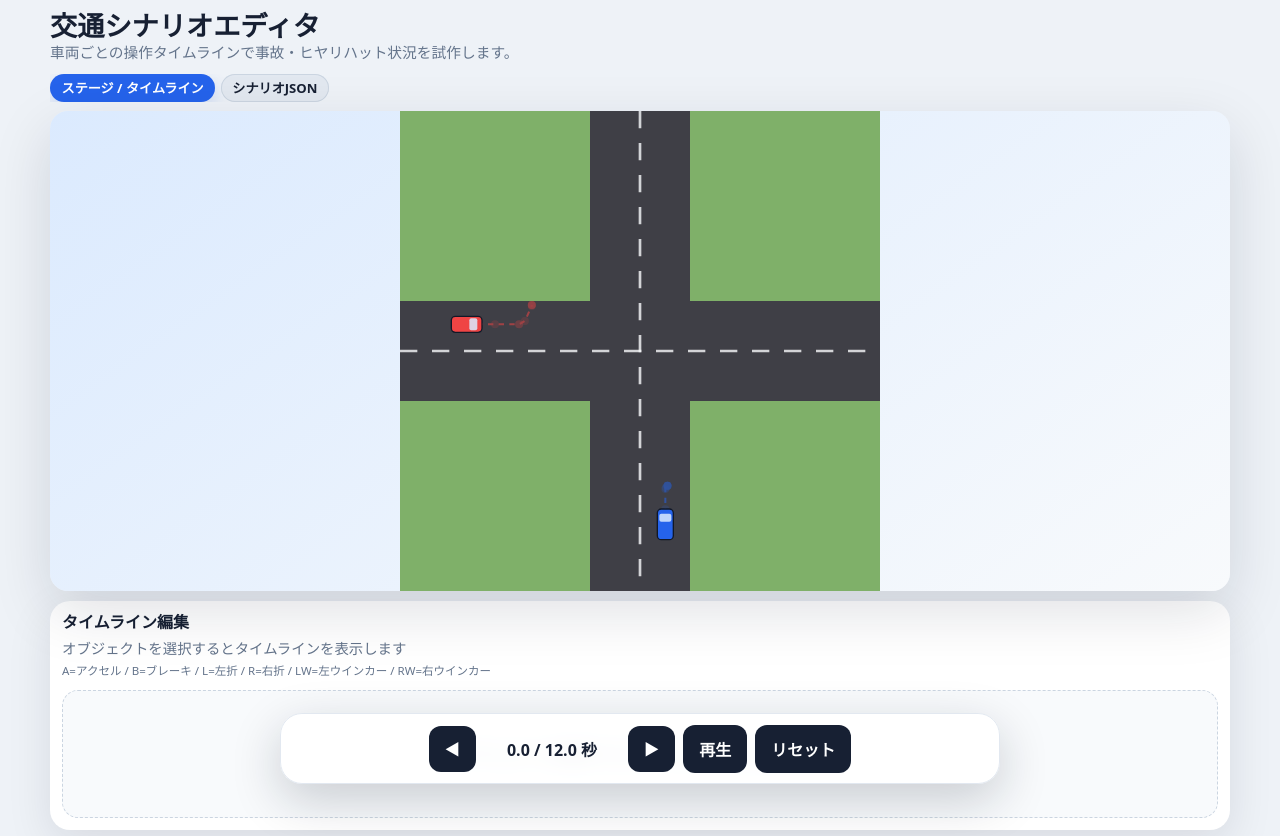
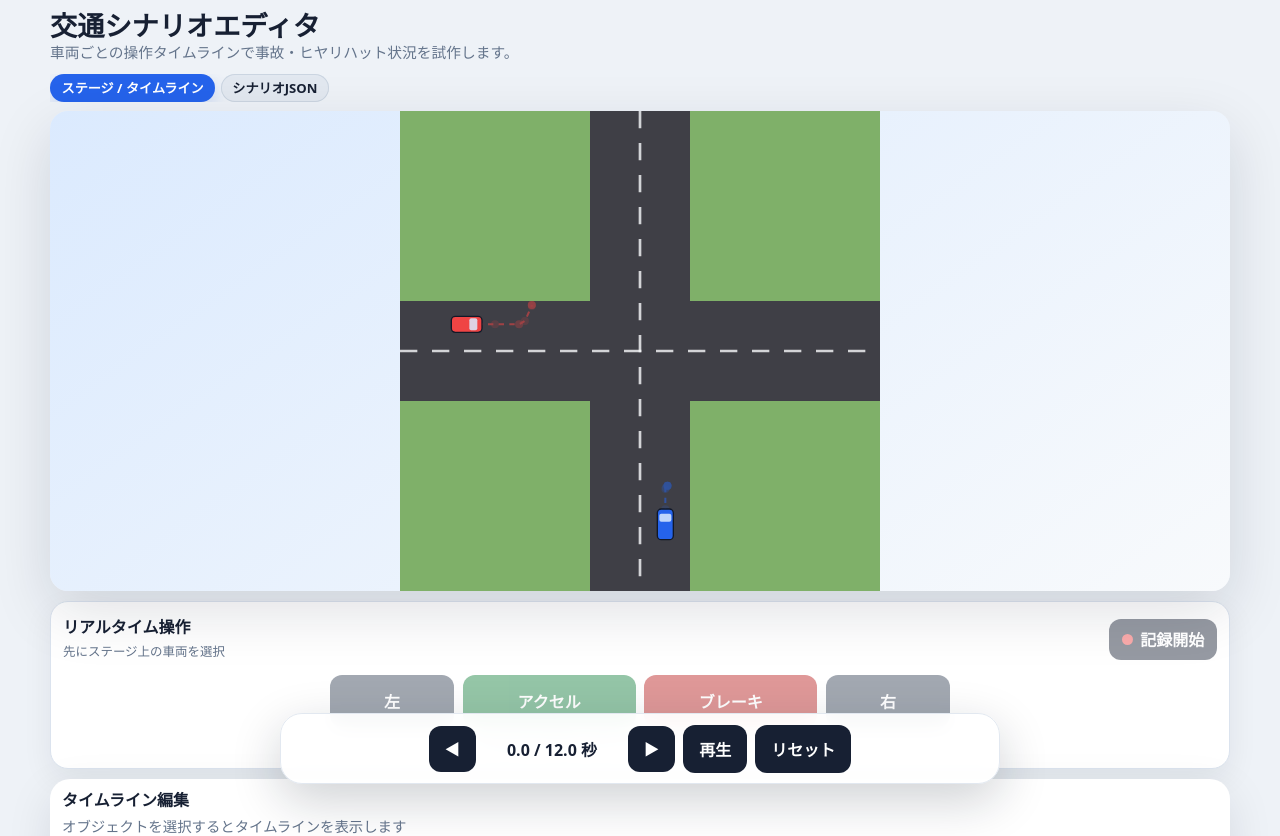
Before and after one commit to Hosifroude/traffic_sim, a React (Vite) app: page / in a window 1280 px wide. Shown: the top 836 px of the page. Built offline with nearby package versions, Linux system fonts and the light colour scheme.

Commit message:
Add real-time driving recorder
* Add real-time driving recorder

* Add real-time driving recorder

* Add real-time driving recorder

* Add real-time driving recorder

```diff
--- a/src/App.tsx
+++ b/src/App.tsx
@@ -1,6 +1,7 @@
-import { useCallback, useEffect, useMemo, useState } from 'react';
+import { useCallback, useEffect, useMemo, useRef, useState } from 'react';
 import { ActionDrawer } from './components/ActionDrawer';
 import { Controls } from './components/Controls';
+import { LiveRecorder, type LiveDrivingInput } from './components/LiveRecorder';
 import { Stage } from './components/Stage';
 import { TimelineGrid } from './components/TimelineGrid';
 import { sampleScenario } from './sampleScenario';
@@ -9,6 +10,7 @@ import type { Scenario, VehicleEvent } from './types';
 import './styles.css';
 
 const clampTime = (value: number, duration: number) => Number(Math.min(duration, Math.max(0, value)).toFixed(1));
+const EMPTY_DRIVING_INPUT: LiveDrivingInput = { accelerator: false, brake: false, steering: 'straight' };
 const parseActionId = (actionId: string) => {
   const [vehicleId, index] = actionId.split(':');
   return { vehicleId, eventIndex: Number(index) };
@@ -26,6 +28,15 @@ export default function App() {
   const [activeTab, setActiveTab] = useState<'editor' | 'json'>('editor');
   const [jsonDraft, setJsonDraft] = useState('');
   const [jsonError, setJsonError] = useState<string | null>(null);
+  const [recording, setRecording] = useState(false);
+  const [drivingInput, setDrivingInput] = useState<LiveDrivingInput>(EMPTY_DRIVING_INPUT);
+  const recordedSpeedRef = useRef(0);
+  const drivingInputRef = useRef(drivingInput);
+
+  const updateDrivingInput = useCallback((input: LiveDrivingInput) => {
+    drivingInputRef.current = input;
+    setDrivingInput(input);
+  }, []);
 
   useEffect(() => {
     if (!playing) return;
@@ -39,6 +50,45 @@ export default function App() {
     return () => window.clearInterval(id);
   }, [playing, scenario.durationSec]);
 
+  useEffect(() => {
+    if (!recording || !selectedVehicleId) return;
+    const id = window.setInterval(() => {
+      setTime((current) => {
+        const next = clampTime(current + 0.1, scenario.durationSec);
+        const controls = drivingInputRef.current;
+        let speed = recordedSpeedRef.current;
+        if (controls.brake) speed = Math.max(0, speed - 4);
+        else if (controls.accelerator) speed = Math.min(80, speed + 2);
+        recordedSpeedRef.current = speed;
+
+        const brake = controls.brake ? 'hard' as const : 'none' as const;
+        const turn = speed === 0 && controls.brake ? 'stop' as const : controls.steering;
+        const targetSpeedKmh = controls.brake && speed > 0 ? speed / 0.5 : speed;
+        const event: VehicleEvent = {
+          time: current,
+          durationSec: Math.max(0.1, next - current),
+          targetSpeedKmh,
+          turn,
+          brake,
+        };
+
+        setScenario((currentScenario) => ({
+          ...currentScenario,
+          vehicles: currentScenario.vehicles.map((vehicle) => vehicle.id === selectedVehicleId
+            ? { ...vehicle, events: [...vehicle.events, event] }
+            : vehicle),
+        }));
+
+        if (next >= scenario.durationSec) {
+          setRecording(false);
+          updateDrivingInput(EMPTY_DRIVING_INPUT);
+        }
+        return next;
+      });
+    }, 100);
+    return () => window.clearInterval(id);
+  }, [recording, scenario.durationSec, selectedVehicleId, updateDrivingInput]);
+
   const states = useMemo(() => simulateScenario(scenario, time), [scenario, time]);
   const json = useMemo(() => JSON.stringify(scenario, null, 2), [scenario]);
 
@@ -51,9 +101,29 @@ export default function App() {
   const editingEvent = editingActionId ? editingVehicle?.events[parseActionId(editingActionId).eventIndex] ?? null : null;
 
   const selectVehicle = (vehicleId: string) => {
+    if (recording) return;
     setSelectedVehicleId(vehicleId);
     setSelectedActionId(null);
     setEditingActionId(null);
+  };
+
+  const toggleRecording = () => {
+    if (recording) {
+      setRecording(false);
+      updateDrivingInput(EMPTY_DRIVING_INPUT);
+      return;
+    }
+    if (!selectedVehicleId) return;
+    setPlaying(false);
+    setTime(0);
+    recordedSpeedRef.current = 0;
+    updateDrivingInput(EMPTY_DRIVING_INPUT);
+    setScenario((current) => ({
+      ...current,
+      vehicles: current.vehicles.map((vehicle) => vehicle.id === selectedVehicleId ? { ...vehicle, events: [] } : vehicle),
+    }));
+    setSelectedActionId(null);
+    setRecording(true);
   };
 
   const openVehicleSettings = (vehicleId: string) => {
@@ -151,6 +221,13 @@ export default function App() {
           <div className="workspace">
             <Stage scenario={scenario} states={states} selectedVehicleId={selectedVehicleId} onSelectVehicle={selectVehicle} onOpenVehicleSettings={openVehicleSettings} />
           </div>
+          <LiveRecorder
+            vehicleName={scenario.vehicles.find((vehicle) => vehicle.id === selectedVehicleId)?.name ?? null}
+            recording={recording}
+            input={drivingInput}
+            onInputChange={updateDrivingInput}
+            onToggleRecording={toggleRecording}
+          />
           <TimelineGrid vehicles={scenario.vehicles} durationSec={scenario.durationSec} currentTime={time} selectedTargetId={selectedVehicleId} selectedActionId={selectedActionId} onSelectAction={selectAction} onOpenAction={openActionSettings} onDeleteAction={deleteAction} />
         </div>
       ) : (
@@ -161,7 +238,7 @@ export default function App() {
         </section>
       )}
       <ActionDrawer open={drawerOpen} vehicle={editingVehicle} action={editingEvent} currentTime={time} onClose={() => setDrawerOpen(false)} onSave={saveEvent} />
-      <Controls time={time} duration={scenario.durationSec} playing={playing} onStep={(delta) => setTime((current) => clampTime(current + delta, scenario.durationSec))} onToggle={() => setPlaying((value) => !value)} onReset={() => { setPlaying(false); setTime(0); }} />
+      <Controls time={time} duration={scenario.durationSec} playing={playing} disabled={recording} onStep={(delta) => setTime((current) => clampTime(current + delta, scenario.durationSec))} onToggle={() => setPlaying((value) => !value)} onReset={() => { setPlaying(false); setTime(0); }} />
     </main>
   );
 }
--- /dev/null
+++ b/src/components/LiveRecorder.tsx
@@ -0,0 +1,80 @@
+import { useEffect } from 'react';
+
+export interface LiveDrivingInput {
+  accelerator: boolean;
+  brake: boolean;
+  steering: 'left' | 'straight' | 'right';
+}
+
+interface Props {
+  vehicleName: string | null;
+  recording: boolean;
+  input: LiveDrivingInput;
+  onInputChange: (input: LiveDrivingInput) => void;
+  onToggleRecording: () => void;
+}
+
+const isEditableElement = (target: EventTarget | null) => {
+  const element = target as HTMLElement | null;
+  return element?.tagName === 'INPUT' || element?.tagName === 'TEXTAREA' || element?.tagName === 'SELECT';
+};
+
+export function LiveRecorder({ vehicleName, recording, input, onInputChange, onToggleRecording }: Props) {
+  useEffect(() => {
+    if (!recording) return;
+
+    const updateFromKeyboard = (event: KeyboardEvent, pressed: boolean) => {
+      if (isEditableElement(event.target)) return;
+      const key = event.key.toLowerCase();
+      if (!['w', 'a', 's', 'd', 'arrowup', 'arrowdown', 'arrowleft', 'arrowright'].includes(key)) return;
+      event.preventDefault();
+
+      if (key === 'w' || key === 'arrowup') onInputChange({ ...input, accelerator: pressed });
+      if (key === 's' || key === 'arrowdown') onInputChange({ ...input, brake: pressed });
+      if (key === 'a' || key === 'arrowleft') onInputChange({ ...input, steering: pressed ? 'left' : 'straight' });
+      if (key === 'd' || key === 'arrowright') onInputChange({ ...input, steering: pressed ? 'right' : 'straight' });
+    };
+
+    const onKeyDown = (event: KeyboardEvent) => updateFromKeyboard(event, true);
+    const onKeyUp = (event: KeyboardEvent) => updateFromKeyboard(event, false);
+    window.addEventListener('keydown', onKeyDown);
+    window.addEventListener('keyup', onKeyUp);
+    return () => {
+      window.removeEventListener('keydown', onKeyDown);
+      window.removeEventListener('keyup', onKeyUp);
+    };
+  }, [input, onInputChange, recording]);
+
+  const holdProps = (next: Partial<LiveDrivingInput>, released: Partial<LiveDrivingInput>) => ({
+    onPointerDown: (event: React.PointerEvent<HTMLButtonElement>) => {
+      event.currentTarget.setPointerCapture(event.pointerId);
+      onInputChange({ ...input, ...next });
+    },
+    onPointerUp: () => onInputChange({ ...input, ...released }),
+    onPointerCancel: () => onInputChange({ ...input, ...released }),
+  });
+
+  return (
+    <section className={`live-recorder${recording ? ' recording' : ''}`} aria-label="リアルタイム操作記録">
+      <div className="recorder-header">
+        <div>
+          <h2>リアルタイム操作</h2>
+          <p>{vehicleName ? `${vehicleName}を操作` : '先にステージ上の車両を選択'}</p>
+        </div>
+        <button type="button" className="record-button" disabled={!vehicleName} onClick={onToggleRecording}>
+          <span aria-hidden="true" className="record-dot" />
+          {recording ? '記録停止' : '記録開始'}
+        </button>
+      </div>
+      <div className="driving-pad" aria-disabled={!recording}>
+        <button type="button" disabled={!recording} className={input.steering === 'left' ? 'pressed' : ''} {...holdProps({ steering: 'left' }, { steering: 'straight' })}>左</button>
+        <div className="pedals">
+          <button type="button" disabled={!recording} className={`accelerator${input.accelerator ? ' pressed' : ''}`} {...holdProps({ accelerator: true }, { accelerator: false })}>アクセル</button>
+          <button type="button" disabled={!recording} className={`brake${input.brake ? ' pressed' : ''}`} {...holdProps({ brake: true }, { brake: false })}>ブレーキ</button>
+        </div>
+        <button type="button" disabled={!recording} className={input.steering === 'right' ? 'pressed' : ''} {...holdProps({ steering: 'right' }, { steering: 'straight' })}>右</button>
+      </div>
+      <p className="recorder-help">PC: W/↑ アクセル、S/↓ ブレーキ、A・D/←・→ ハンドル</p>
+    </section>
+  );
+}
--- a/src/styles.css
+++ b/src/styles.css
@@ -4,6 +4,7 @@ body { margin: 0; }
 button, input, select { font: inherit; }
 button { border: 0; border-radius: 12px; background: #172033; color: white; padding: 0.75rem 1rem; font-weight: 700; cursor: pointer; }
 button:active { transform: translateY(1px); }
+button:disabled { cursor: not-allowed; opacity: 0.45; }
 .app-shell { min-height: 100vh; padding: 1rem 1rem 6rem; }
 .app-header { display: flex; justify-content: space-between; align-items: center; max-width: 1180px; margin: 0 auto 1rem; }
 h1 { margin: 0; font-size: clamp(1.5rem, 4vw, 2.4rem); }
@@ -65,6 +66,22 @@ pre { max-height: 300px; overflow: auto; background: #0f172a; color: #d1fae5; bo
 .tabs button { background: #e2e8f0; color: #172033; white-space: nowrap; }
 .tabs button.active { background: #2563eb; color: white; box-shadow: 0 10px 24px #2563eb33; }
 .editor-stack { max-width: 1180px; margin: 0 auto; display: grid; gap: 1rem; }
+.live-recorder { padding: 0.75rem; border: 1px solid #dbe3ee; border-radius: 18px; background: white; box-shadow: 0 10px 30px #0f172a12; }
+.live-recorder.recording { border-color: #ef4444; box-shadow: 0 0 0 3px #ef44441f, 0 10px 30px #0f172a12; }
+.recorder-header { display: flex; align-items: center; justify-content: space-between; gap: 1rem; }
+.recorder-header h2 { margin: 0; font-size: 1rem; }
+.recorder-header p, .recorder-help { color: #64748b; font-size: 0.78rem; }
+.record-button { display: flex; align-items: center; gap: 0.45rem; padding: 0.55rem 0.8rem; background: #172033; white-space: nowrap; }
+.recording .record-button { background: #dc2626; }
+.record-dot { width: 0.7rem; height: 0.7rem; border-radius: 999px; background: #ef4444; }
+.recording .record-dot { background: white; }
+.driving-pad { display: grid; grid-template-columns: minmax(4rem, 0.7fr) minmax(10rem, 2fr) minmax(4rem, 0.7fr); gap: 0.55rem; max-width: 620px; margin: 0.65rem auto 0; }
+.driving-pad button { min-height: 3.25rem; padding: 0.55rem; background: #334155; touch-action: none; user-select: none; }
+.driving-pad .pedals { display: grid; grid-template-columns: 1fr 1fr; gap: 0.55rem; }
+.driving-pad .accelerator { background: #15803d; }
+.driving-pad .brake { background: #b91c1c; }
+.driving-pad button.pressed { transform: translateY(2px); filter: brightness(1.35); box-shadow: inset 0 0 0 3px #facc15; }
+.recorder-help { margin-top: 0.45rem; text-align: center; }
 .editor-stack .workspace { width: 100%; max-width: none; grid-template-columns: minmax(0, 1fr); }
 .timeline-card { background: white; border-radius: 20px; padding: 1rem; box-shadow: 0 14px 45px #0f172a1a; min-width: 0; }
 .timeline-title-row { display: flex; justify-content: space-between; gap: 1rem; align-items: flex-start; margin-bottom: 0.75rem; }
@@ -103,6 +120,8 @@ pre { max-height: 300px; overflow: auto; background: #0f172a; color: #d1fae5; bo
   .timeline-card { padding: 0.75rem; border-radius: 18px; }
   .timeline-legend { font-size: 0.72rem; }
   .json-panel { margin-left: 0; margin-right: 0; }
+  .driving-pad { grid-template-columns: 4rem minmax(0, 1fr) 4rem; }
+  .driving-pad button { min-height: 3rem; padding: 0.4rem; font-size: 0.82rem; }
 }
 
 .timeline-empty { display: grid; place-items: center; min-height: 8rem; padding: 1rem; border: 1px dashed #cbd5e1; border-radius: 16px; background: #f8fafc; color: #64748b; font-weight: 800; text-align: center; }
```
Also changed, not shown: src/components/Controls.tsx (+6 -5 lines).
